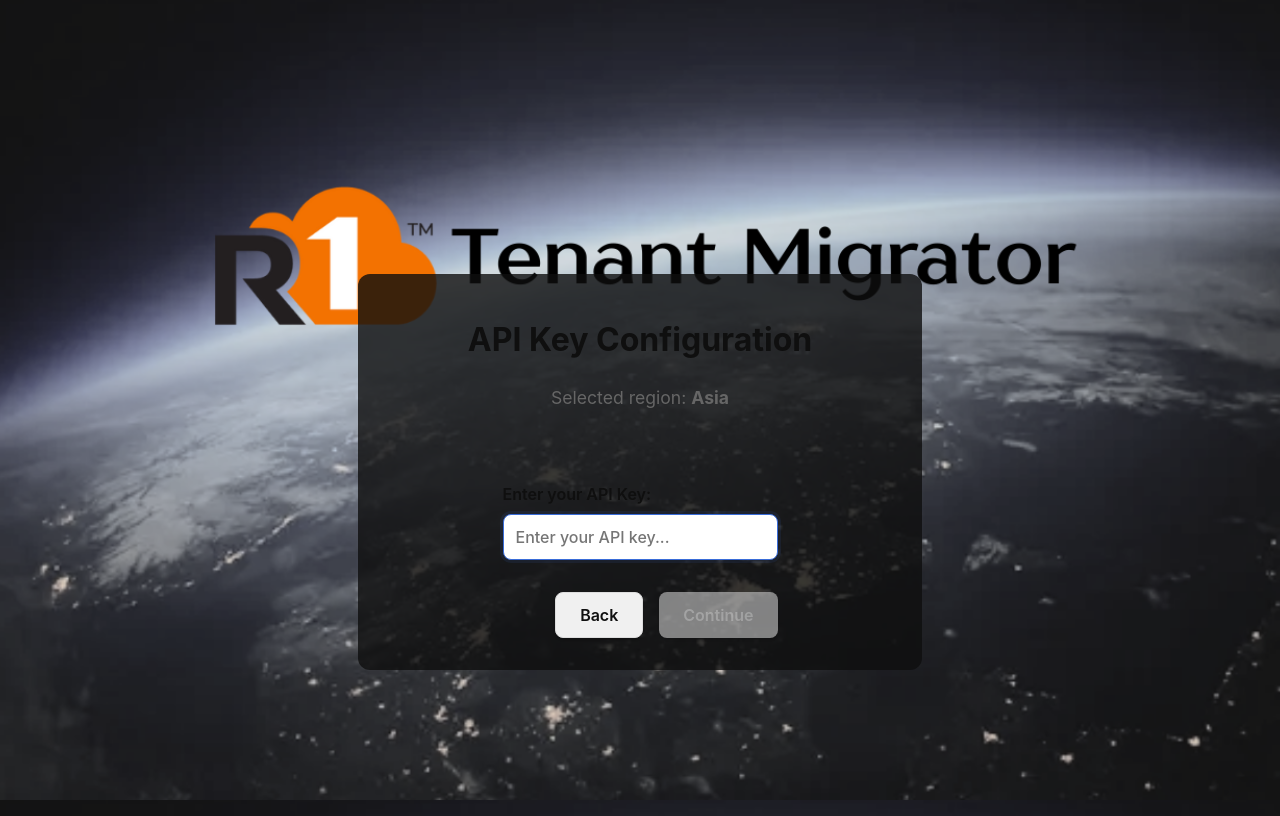
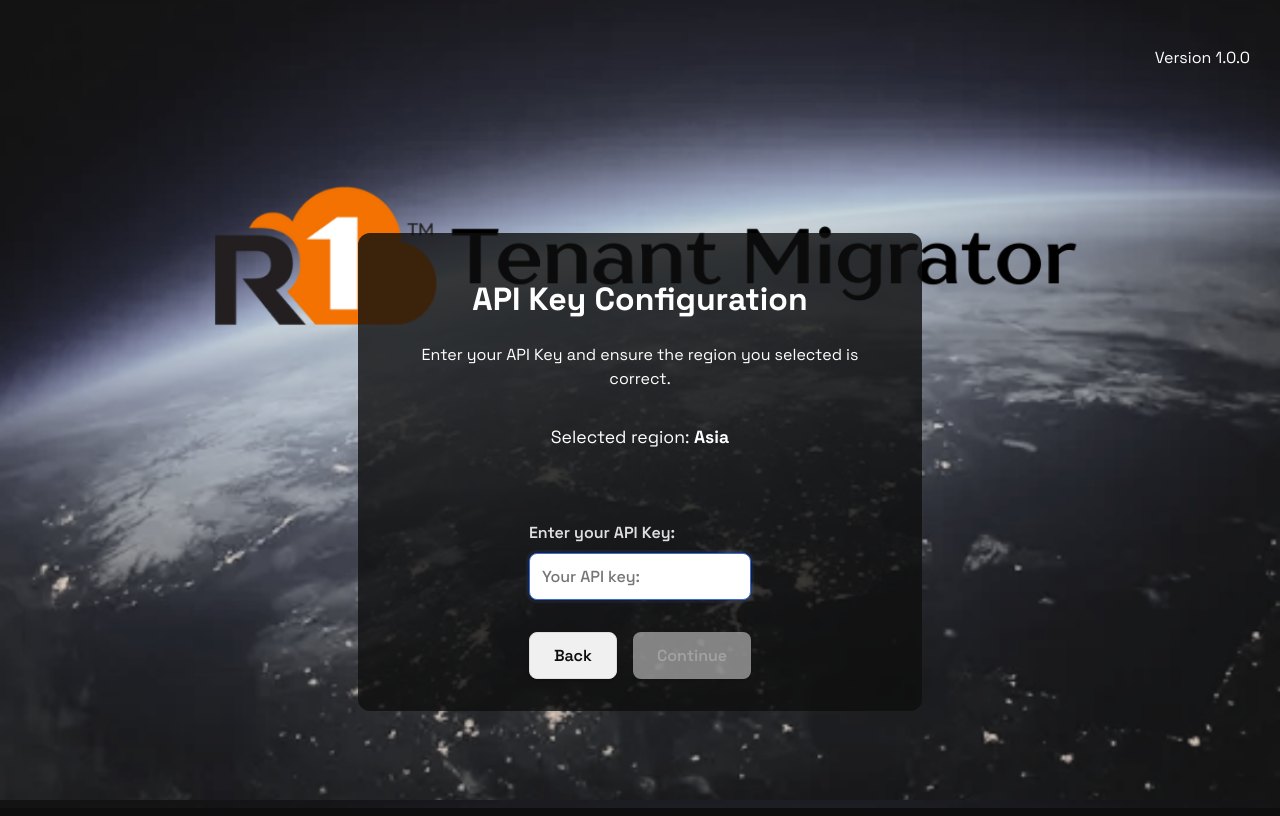
Before and after one commit to Kevin-CNC/R1-Tenant-Migration-Tool, a React (Vite) app in the folder tenantMigration/: page / in a window 1280 px wide. Both pictures are taken after a click on the button "Asia". Built offline with nearby package versions, Linux system fonts and the light colour scheme.

Commit message:
added versioning + more CSS

```diff
--- a/tenantMigration/src/App.css
+++ b/tenantMigration/src/App.css
@@ -1,12 +1,13 @@
-.logo.vite:hover {
-  filter: drop-shadow(0 0 2em #747bff);
+@import url('https://fonts.googleapis.com/css2?family=Space+Grotesk:wght@300..700&display=swap');
+
+html,
+body {
+  height: 100%;
+  overflow: hidden;
 }
 
-.logo.react:hover {
-  filter: drop-shadow(0 0 2em #61dafb);
-}
 :root {
-  font-family: Inter, Avenir, Helvetica, Arial, sans-serif;
+  font-family: "Space Grotesk", sans-serif;
   font-size: 16px;
   line-height: 24px;
   font-weight: 400;
@@ -43,10 +44,6 @@
   padding: 1.5em;
   will-change: filter;
   transition: 0.75s;
-}
-
-.logo.tauri:hover {
-  filter: drop-shadow(0 0 2em #24c8db);
 }
 
 .row {
@@ -87,10 +84,10 @@
 }
 
 button:hover {
-  border-color: #396cd8;
+  border-color: #4e5563;
 }
 button:active {
-  border-color: #396cd8;
+  border-color: #454c5a;
   background-color: #e8e8e8;
 }
 
@@ -148,14 +145,14 @@
 }
 
 .country-button:hover {
-  border-color: #396cd8;
+  border-color: #4e5563;
   background-color: #f0f4ff;
   transform: translateY(-2px);
   box-shadow: 0 4px 12px rgba(57, 108, 216, 0.2);
 }
 
 .country-button:active {
-  border-color: #396cd8;
+  border-color: #97a1b6;
   background-color: #e0e8ff;
 }
 
@@ -172,7 +169,7 @@
   display: block;
   margin-bottom: 0.5rem;
   font-weight: 600;
-  color: #0f0f0f;
+  color: #dfdfdf;
 }
 
 .form-group input {
@@ -254,10 +251,6 @@
     background-color: #0f0f0f69;
   }
 
-  .subtitle {
-    color: #aaa;
-  }
-
   .country-button {
     background-color: #1e1e1e;
     border-color: #444;
@@ -295,3 +288,13 @@
     border-color: #666;
   }
 }
+
+
+.version-p {
+  position: fixed;
+  top: 20px;
+  right: 20px;
+  padding: 10px;
+  color: white;
+  z-index: 1000;
+}
--- a/tenantMigration/src/App.tsx
+++ b/tenantMigration/src/App.tsx
@@ -1,5 +1,7 @@
 import { useState } from "react";
 import "./App.css";
+import "./textColors.css";
+import "./animations.css";
 
 type Country = "Asia" | "Europe" | "North America" | null;
 
@@ -34,11 +36,13 @@
 
   return (
     <main className="container">
+      <p className="version-p">Version 1.0.0</p>
+
       {step === 1 ? (
-        <div className="setup-page">
-          <h1>Welcome to Tenant Migration</h1>
-          <p className="subtitle">
-            Select the region where your account is registered
+        <div key="step-1" className="setup-page fadeIn">
+          <h1 className="white-text">R1 Tenant Migration</h1>
+          <p className="white-text subtitle">
+            Select your region of operation to get started.
           </p>
 
           <div className="country-selection">
@@ -54,15 +58,16 @@
           </div>
         </div>
       ) : (
-        <div className="setup-page">
-          <h1>API Key Configuration</h1>
-          <p className="subtitle">
+        <div key="step-2" className="setup-page fadeIn">
+          <h1 className="white-text">API Key Configuration</h1>
+          <p className="white-text">Enter your API Key and ensure the region you selected is correct.</p>
+          <p className="white-text subtitle">
             Selected region: <strong>{setupData.country}</strong>
           </p>
 
           <form onSubmit={handleApiKeySubmit} className="api-form">
             <div className="form-group">
-              <label htmlFor="api-key">Enter your API Key:</label>
+              <label htmlFor="api-key" >Enter your API Key:</label>
               <input
                 id="api-key"
                 type="password"
@@ -70,7 +75,7 @@
                 onChange={(e) =>
                   setSetupData({ ...setupData, apiKey: e.currentTarget.value })
                 }
-                placeholder="Enter your API key..."
+                placeholder="Your API key:"
                 autoFocus
               />
             </div>
--- a/tenantMigration/src/animations.css
+++ b/tenantMigration/src/animations.css
@@ -0,0 +1,45 @@
+/* ANIMATIONS */
+
+@keyframes fadeIn-DownAnimation{
+   0%{
+    opacity: 0;
+    transform: translateY(50px) scale(0.9);
+   }
+
+   100%{
+    opacity: 1;
+    transform: translateY(0) scale(1);
+   }
+}
+
+@keyframes fadeInAnimation {
+  from {
+    opacity: 0;
+    transform: translateY(10px);
+  }
+  to {
+    opacity: 1;
+    transform: translateY(0);
+  }
+}
+
+@keyframes fadeOutAnimation {
+  from {
+    opacity: 1;
+    transform: translateY(0);
+  }
+  to {
+    opacity: 0;
+    transform: translateY(-10px);
+  }
+}
+
+
+/* CLASSES */
+fadeDown{
+    animation: fadeIn-DownAnimation 1s ease forwards;
+}
+
+fadeIn{
+    animation: fadeInAnimation 0.5s ease-in-out;
+}
```
